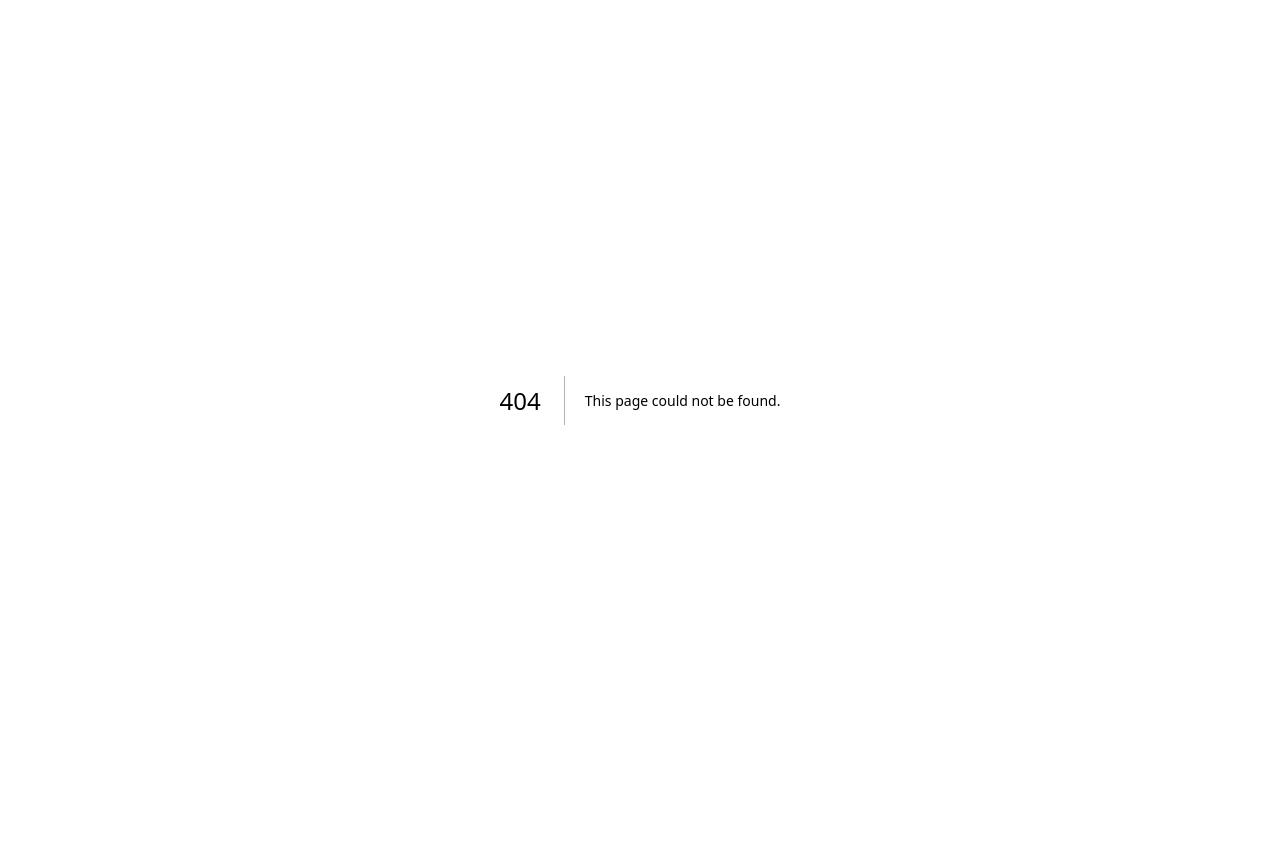
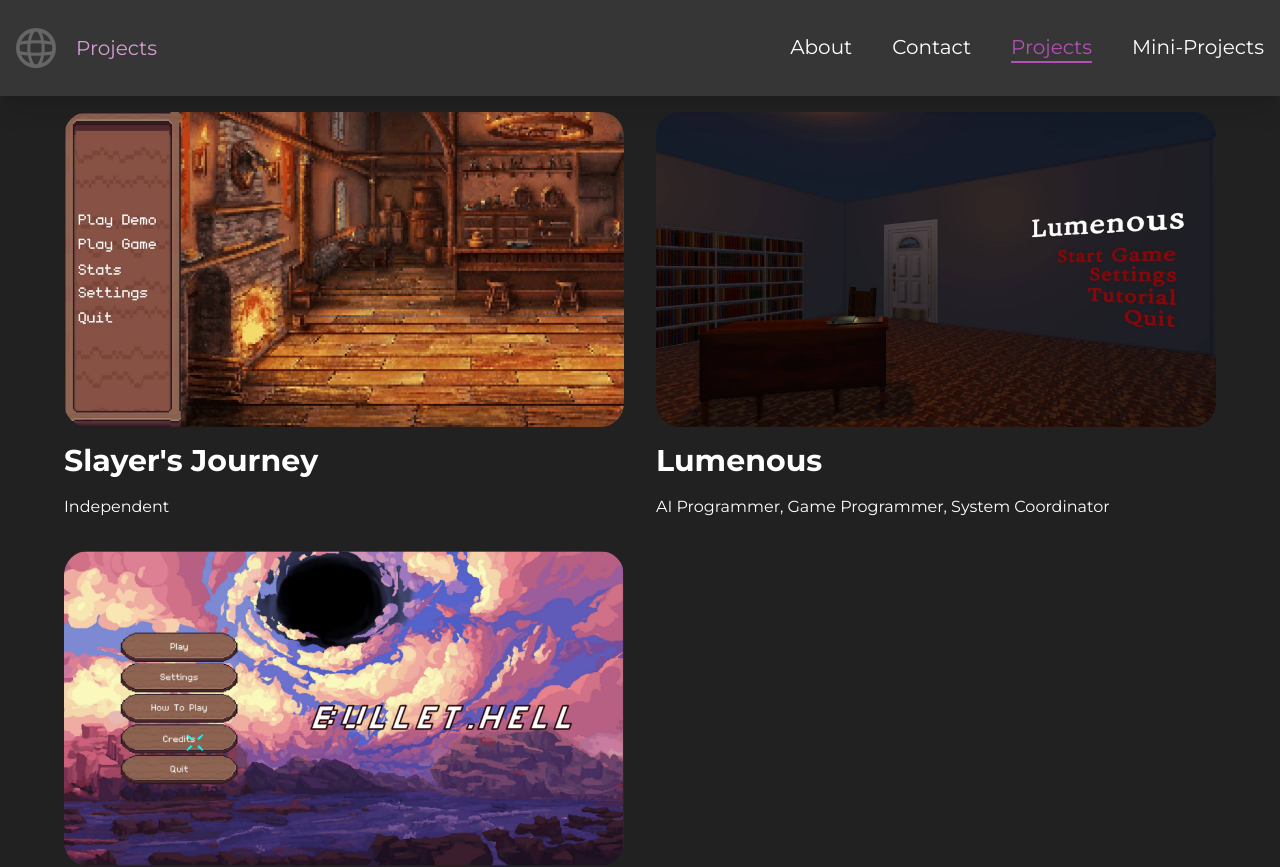
Before and after one commit to Snippin/Portfolio, a Next.js app: page /projects in a window 1280 px wide. Before the commit this address had no page. Shown: the top 867 px of the page. Before the commit the page ends 800 px from the top, so only its background shows below. Built offline with nearby package versions, Linux system fonts and the light colour scheme.

Commit message:
Create `Projects` page with gallery view of different projects

```diff
--- /dev/null
+++ b/src/app/projects/page.js
@@ -0,0 +1,29 @@
+import Footer from "../../components/Footer";
+import Navbar from "../../components/Navbar";
+import ProjectPreview from "../../components/ProjectPreview";
+
+import ProjectsPreviewInfo from "./projects_preview_info";
+
+export default function ProjectsPage()
+{
+  return (
+    <>
+      <Navbar currentPage="Projects" />
+
+      <div className="pt-28">
+      </div>
+
+      <div className="grid grid-cols-1 gap-8 px-4
+        sm:grid-cols-2 sm:px-16">
+        {
+          ProjectsPreviewInfo.map((project, index) =>
+          (
+            <ProjectPreview key={index} info={project} />
+          ))
+        }
+      </div>
+
+      <Footer />
+    </>
+  );
+}
--- /dev/null
+++ b/src/app/projects/projects_preview_info.js
@@ -0,0 +1,26 @@
+import BHInfo from "../constants/bh_information";
+import LumenousInfo from "../constants/lumenous_information";
+import SJInfo from "../constants/sj_information";
+
+const ProjectsPreviewInfo = [
+  {
+    name: SJInfo.name,
+    role: SJInfo.roles,
+    link: SJInfo.link,
+    image: SJInfo.images[0],
+  },
+  {
+    name: LumenousInfo.name,
+    role: LumenousInfo.roles,
+    link: LumenousInfo.link,
+    image: LumenousInfo.images[0],
+  },
+  {
+    name: BHInfo.name,
+    role: BHInfo.roles,
+    link: BHInfo.link,
+    image: BHInfo.images[0],
+  },
+];
+
+export default ProjectsPreviewInfo;
--- /dev/null
+++ b/src/components/ProjectPreview.jsx
@@ -0,0 +1,28 @@
+"use client";
+
+import Image from "next/image";
+import Link from "next/link";
+
+const ProjectPreview = ({ info }) =>
+{
+  return (
+    <Link href={info.link} className="flex flex-col">
+      <Image
+        src={info.image}
+        alt={info.name}
+        width={500}
+        height={500}
+        className="w-full h-auto object-cover rounded-3xl"
+      />
+
+      <p className="font-bold my-4 text-xl
+        sm:text-3xl">
+        {info.name}
+      </p>
+
+      <p>{info.role}</p>
+    </Link>
+  );
+}
+
+export default ProjectPreview;
```
